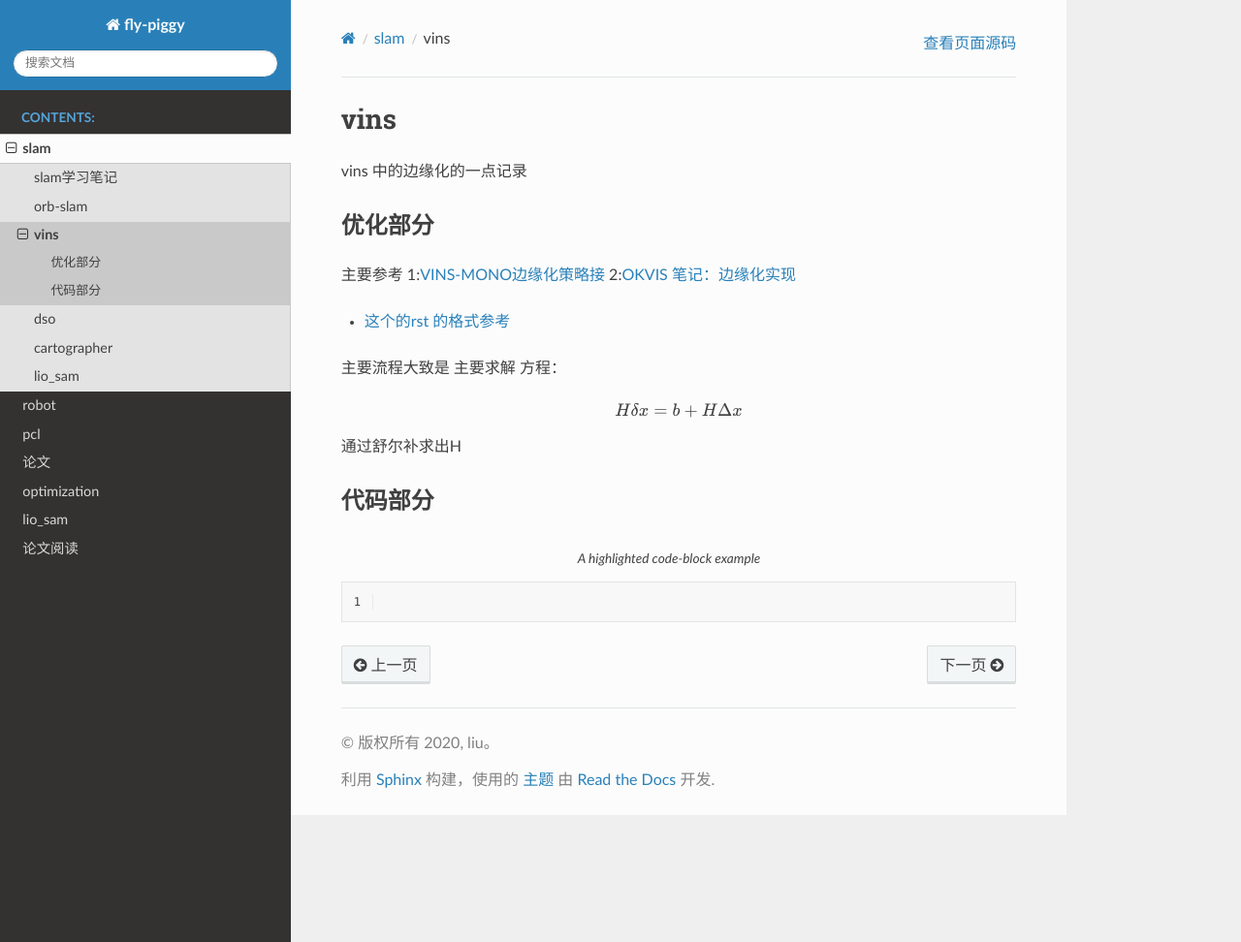
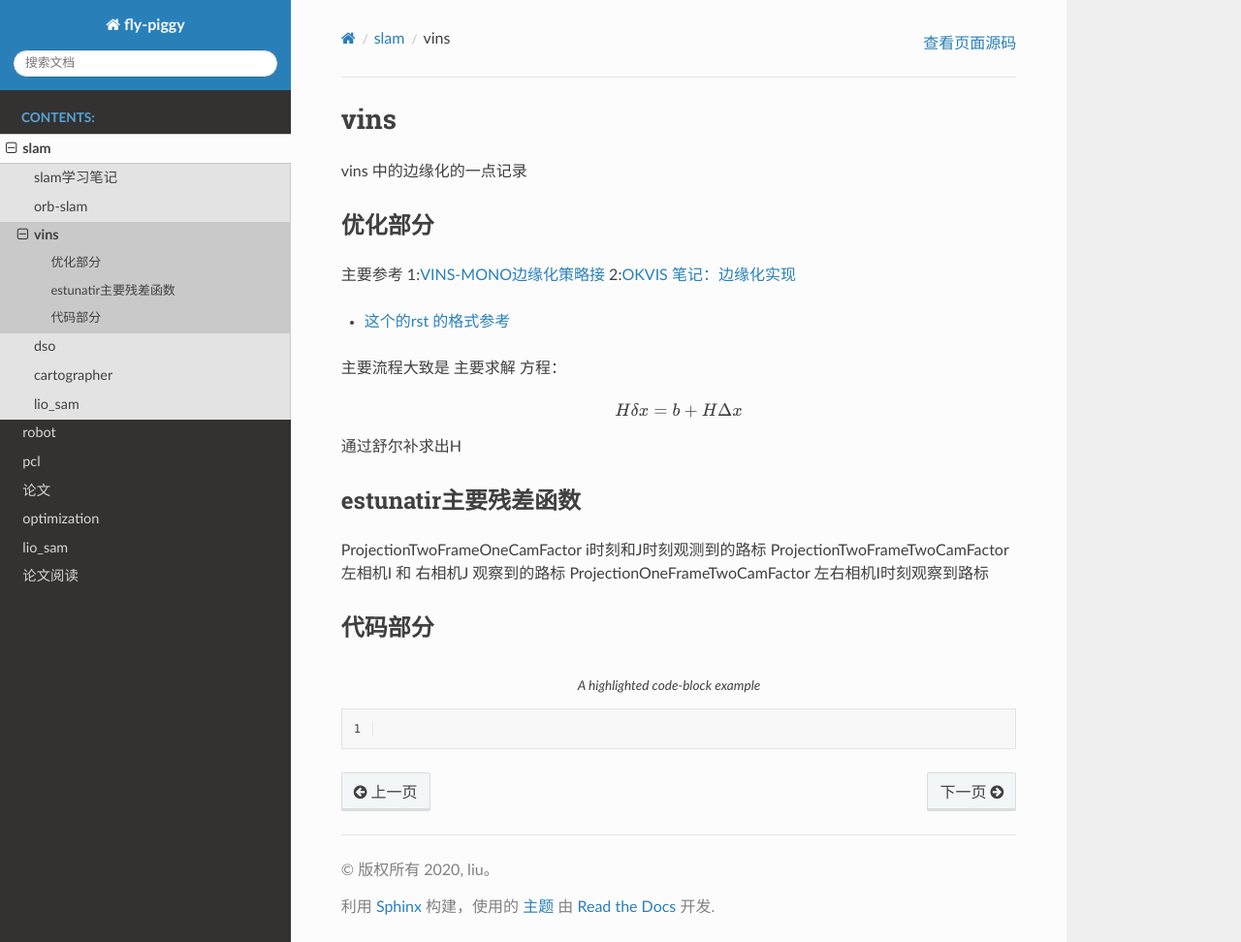
Before and after one commit to lyp727460067/fly-pigger, a Sphinx documentation site: the page built from source/vins.rst, in a window 1280 px wide and 972 px high. Shown: the whole window at 97% size. Built offline with Sphinx 7.4.7 and the Read the Docs theme 2.0.0, drawn with Linux system fonts in a browser that asks for light colours; pages that are not in the unit, such as notebooks, are missing from menus.

Commit message:
add some commet

```diff
--- a/source/vins.rst
+++ b/source/vins.rst
@@ -25,6 +25,13 @@ vins 中的边缘化的一点记录
 
 通过舒尔补求出H
 
+
+estunatir主要残差函数
+------------------------
+ProjectionTwoFrameOneCamFactor   i时刻和J时刻观测到的路标
+ProjectionTwoFrameTwoCamFactor 左相机I 和 右相机J 观察到的路标
+ProjectionOneFrameTwoCamFactor 左右相机I时刻观察到路标
+
 代码部分
 --------
 
```
